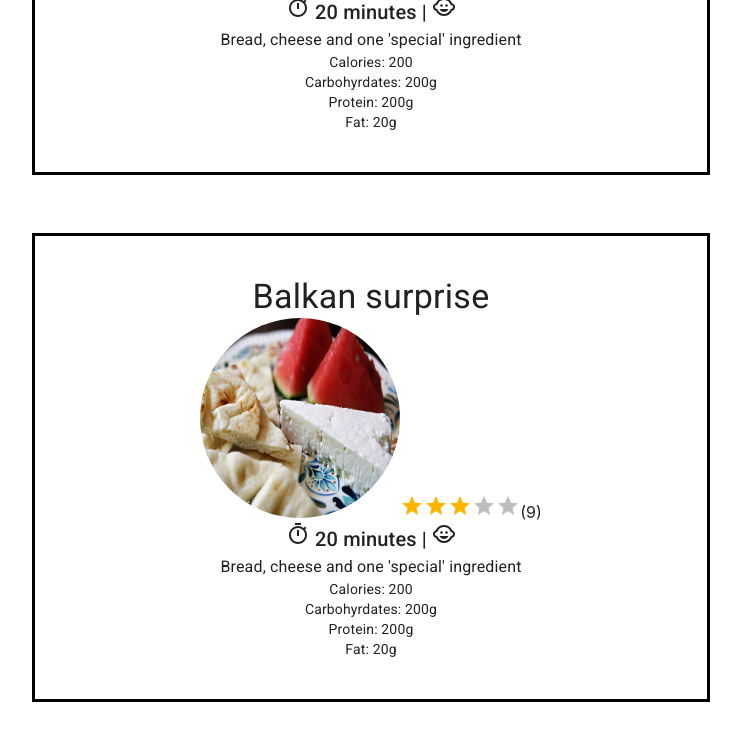
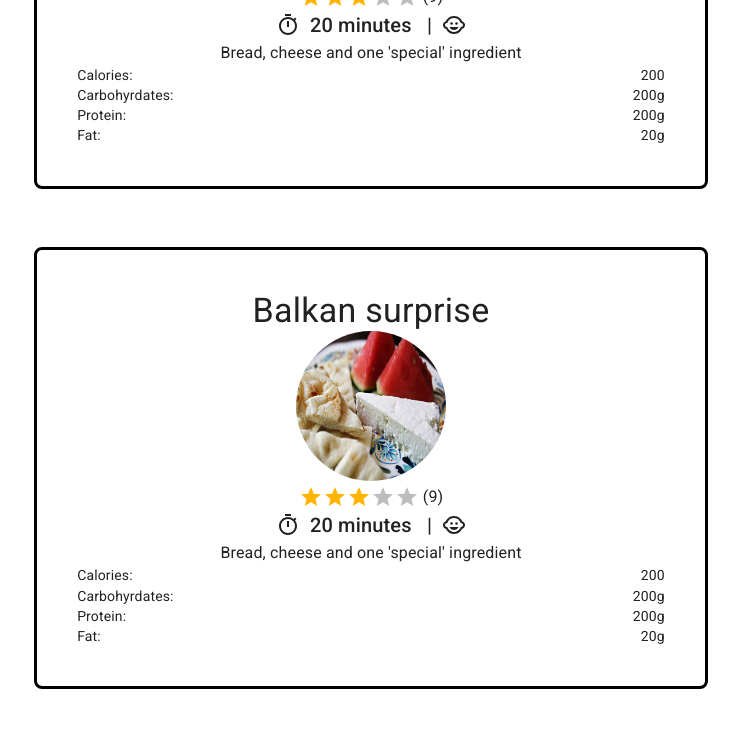
Before and after one commit to GuolinY/ImperialReallySMARTFoodAPP, a Next.js app: page /valid-recipes in a window 1280 px wide. Shown: the top 745 px of the page, without its empty margins (269-1010 px from the left). Built offline with nearby package versions, Linux system fonts and the light colour scheme.

Commit message:
[gy119] styling added to the validRecipes page

```diff
--- a/pages/index.jsx
+++ b/pages/index.jsx
@@ -74,7 +74,7 @@ export default function Home() {
   };
 
   return (
-    <Layout>
+    <Layout title='A Really Smart Food App' home>
       <h2 className={styles.title}>A Really Smart Food App</h2>
       <p>Here to suggest you recipes for the food in your kitchen!</p>
       <div className={classes.ingredientInput}>
--- a/pages/valid-recipes.jsx
+++ b/pages/valid-recipes.jsx
@@ -21,7 +21,7 @@ function secondsToHm(d) {
 const useStyles = makeStyles((theme) => ({
     tile: {
         outline: "3px solid black",
-        //borderRadius: '5px',
+        borderRadius: '5px',
         color: theme.palette.text.primary,
         margin: '2rem',
         textAlign: 'center',
@@ -33,6 +33,18 @@ const useStyles = makeStyles((theme) => ({
     title: {
         marginBottom: '4rem',
     },
+    iconsAndText: {
+        display: 'flex',
+        alignItems: 'center',
+        flexWrap: 'wrap',
+        justifyContent: 'center',
+    },
+    nutrition: {
+        textAlign: 'left',
+    },
+    nutritionalData: {
+        float: 'right',
+    }
 }));
 
 function Tile(props) {
@@ -42,17 +54,19 @@ function Tile(props) {
     return (
         <Grid alignContent='center' justify='center' className={classes.tile} item xs={12} md={6} xl={3}>
             <Typography variant="h4">{recipe.name}</Typography>
-            <Image src={recipe.img} width={200} height={200} alt="balkan suprise" className={classes.preview} />
-            <Rating name="read-only" value={recipe.rating} readOnly />({recipe.review_number})
-            <Typography variant='h6' className={classes.info}>
-                <TimerIcon /> {secondsToHm(recipe.cooking_time)} | <ChildCareIcon />
+            <Image src={recipe.img} width={150} height={150} alt="balkan suprise" className={classes.preview} />
+            <Typography className={classes.iconsAndText}>
+                <Rating name="read-only" value={recipe.rating} readOnly />&nbsp;({recipe.review_number})
+            </Typography>
+            <Typography className={classes.iconsAndText} variant='h6'>
+                <TimerIcon /> &nbsp; {secondsToHm(recipe.cooking_time)} &nbsp; | &nbsp; <ChildCareIcon />
             </Typography>
             <Typography variant='body1'>{recipe.description}</Typography>
-            <Typography variant='body2'>
-                Calories: {recipe.nutrition.calories}<br />
-                Carbohyrdates: {recipe.nutrition.carbohydrates}<br />
-                Protein: {recipe.nutrition.protein}<br />
-                Fat: {recipe.nutrition.fat}
+            <Typography className={classes.nutrition} variant='body2'>
+                Calories: <span className={classes.nutritionalData}>{recipe.nutrition.calories}</span><br />
+                Carbohyrdates: <span className={classes.nutritionalData}>{recipe.nutrition.carbohydrates}</span><br />
+                Protein: <span className={classes.nutritionalData}>{recipe.nutrition.protein}</span><br />
+                Fat: <span className={classes.nutritionalData}>{recipe.nutrition.fat}</span>
             </Typography>
         </Grid>
     );
@@ -112,7 +126,10 @@ export default function ValidRecipes() {
             cooking_time: 1200, // time measured in seconds
             difficulty: "easy",
             description: "Bread, cheese and one 'special' ingredient",
-            dietary_requirements: ["halal"],
+            halal: true,
+            gluten_free: true,
+            vegetarian: true,
+            vegan: true,
             nutrition: {
                 calories: 200,
                 carbohydrates: "200g",
```
Also changed, not shown: lib/recipes.js (added, +9 -0 lines).
